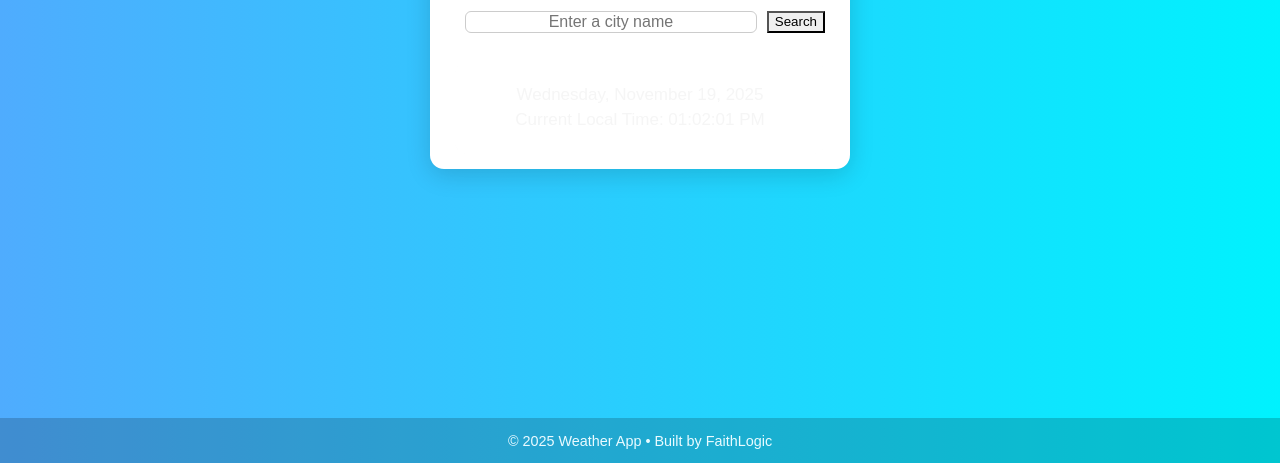
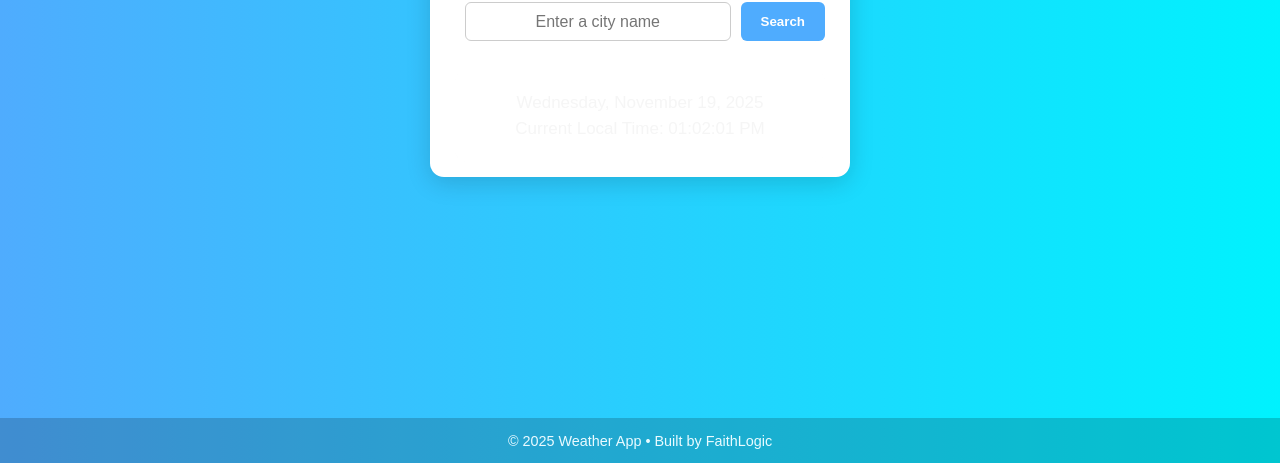
Before and after one commit to obithelight/weather-app, a plain HTML site: page index.html in a window 1280 px wide. Shown: the part 337-800 px from the top of the page. Drawn offline with Linux system fonts and the light colour scheme.

Commit message:
Add files via upload
added class to buttons

```diff
--- a/index.html
+++ b/index.html
@@ -31,7 +31,7 @@
       <section class="search-box">
         <label for="cityInput" class="visually-hidden"></label>
         <input type="text" id="cityInput" placeholder="Enter a city name" />
-        <button type="button" id="actionBtn">Search</button>
+        <button type="button" class="action-btn" id="actionBtn">Search</button>
       </section>
 
       <!-- WEATHER RESULT CARD (injected from JS) -->
```
